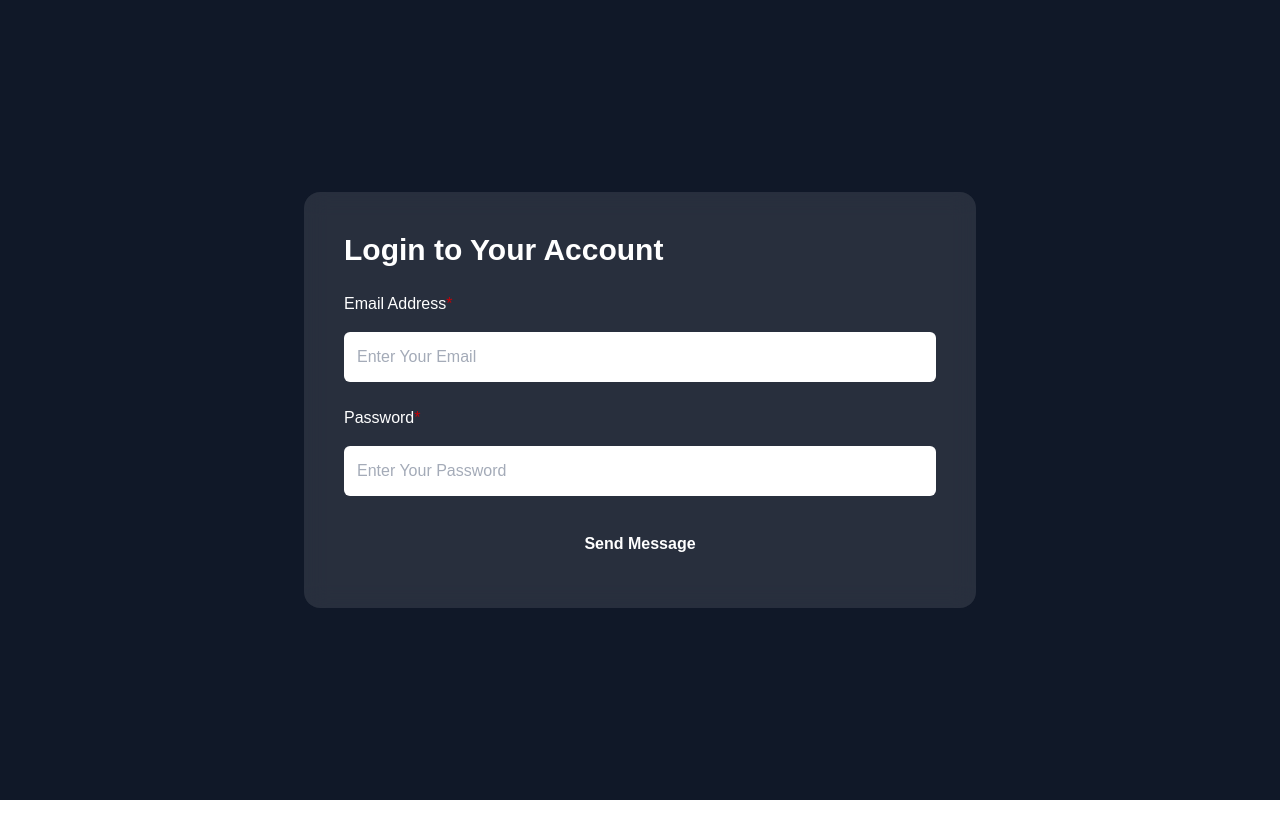
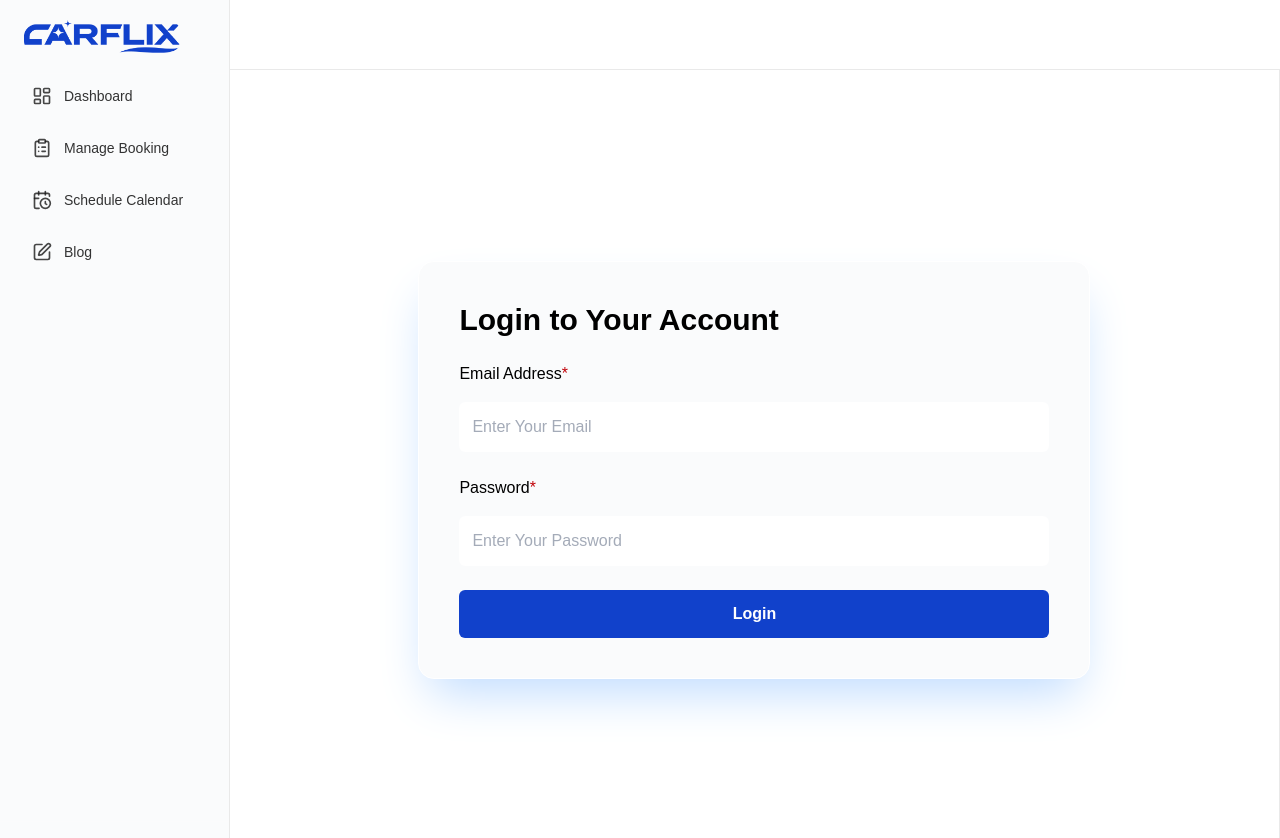
Before and after one commit to SopnilSwapon/car-flix-repo, a Next.js app: page / in a window 1280 px wide. Shown: the top 838 px of the page. Before the commit the page ends 800 px from the top, so only its background shows below. Built offline with nearby package versions, Linux system fonts and the light colour scheme.

Commit message:
added sidebar section

```diff
--- /dev/null
+++ b/app/Components/Sidebar.tsx
@@ -0,0 +1,88 @@
+"use client";
+
+import type { ComponentProps, ReactNode } from "react";
+import Link from "next/link";
+import Image from "next/image";
+import { usePathname } from "next/navigation";
+import {
+  LayoutDashboard,
+  ClipboardList,
+  CalendarClock,
+  PenSquare,
+} from "lucide-react";
+import logo from "@/public/Logo.png"
+
+type NavItem = {
+  label: string;
+  href: string;
+  icon: (props: ComponentProps<"svg">) => ReactNode;
+};
+
+const NAV_ITEMS: NavItem[] = [
+  { label: "Dashboard",        href: "/dashboard",        icon: (p) => <LayoutDashboard {...p} /> },
+  { label: "Manage Booking",   href: "/bookings",         icon: (p) => <ClipboardList {...p} /> },
+  { label: "Schedule Calendar",href: "/schedule",         icon: (p) => <CalendarClock {...p} /> },
+  { label: "Blog",             href: "/blog",             icon: (p) => <PenSquare {...p} /> },
+];
+
+export default function Sidebar() {
+  const pathname = usePathname();
+
+  return (
+    <aside
+      className="w-[280px] min-h-screen bg-foreground border-r border-[#E9E9E9]
+                 sticky top-0 flex flex-col"
+    >
+      {/* Header / Logo */}
+      <div className="flex items-center gap-3 px-6 py-5 border-b border-white/10">
+        {/* Replace /logo.svg with your logo path */}
+        <Image
+          src={logo}
+          alt="Logo"
+          width={156}
+          height={156}
+          className="rounded-xl"
+          priority
+        />
+      </div>
+
+      {/* Nav */}
+      <nav className="p-4 pt-0 space-y-2">
+        {NAV_ITEMS.map((item) => {
+          const active =
+            pathname === item.href || pathname?.startsWith(item.href + "/");
+
+          return (
+            <Link
+              key={item.href}
+              href={item.href}
+              className={[
+                "group flex items-center gap-3 px-4 py-3 rounded-xl transition",
+                "focus:outline-none focus:ring-2 focus:ring-white/30",
+                active
+                  ? "bg-[#1141CB1A] text-[#1141CB]"
+                  : "text-black/80 hover:text-[#1141CB] hover:bg-[#1141CB1A]",
+              ].join(" ")}
+              aria-current={active ? "page" : undefined}
+            >
+              <span className="shrink-0">
+                {item.icon({
+                  className: [
+                    "h-5 w-5 transition",
+                    active ? "opacity-100" : "opacity-90 group-hover:opacity-100",
+                  ].join(" "),
+                }) as ReactNode}
+              </span>
+              <span className="text-sm font-medium">{item.label}</span>
+            </Link>
+          );
+        })}
+      </nav>
+
+      {/* Optional footer / version / user */}
+      <div className="mt-auto px-6 py-4 text-xs text-white/60 border-t border-white/10">
+        © {new Date().getFullYear()} Your Brand
+      </div>
+    </aside>
+  );
+}
--- /dev/null
+++ b/app/Components/TopBar.tsx
@@ -0,0 +1,11 @@
+
+import { Bell, User } from "lucide-react";
+import React from "react";
+
+export default function TopBar() {
+  return (
+
+    <header className="h-[70px] bg-white border-b border-[#E9E9E9] flex items-center justify-end px-6 gap-4">
+    </header>
+  );
+}
--- a/app/Components/login.tsx
+++ b/app/Components/login.tsx
@@ -3,6 +3,7 @@
 import { useForm } from "react-hook-form";
 import { useMutation } from "@tanstack/react-query";
 import { useState } from "react";
+import { useRouter } from "next/navigation";
 
 type LoginFormInputs = {
   email: string;
@@ -11,7 +12,7 @@ type LoginFormInputs = {
 
 export default function LoginForm() {
   const [errorMsg, setErrorMsg] = useState<string | null>(null);
-
+  const router = useRouter();
   // React Hook Form
   const {
     register,
@@ -52,20 +53,22 @@ export default function LoginForm() {
   });
 
   const onSubmit = (data: LoginFormInputs) => {
-    mutation.mutate(data);
+    console.log("hello")
+    router.push("/dashboard")
+    // mutation.mutate(data);
   };
 
   return (
-    <div className="min-h-screen flex items-center justify-center bg-gray-900 p-4" >
+    <div className="min-h-screen flex items-center justify-center p-4" >
 
       <form
            onSubmit={handleSubmit(onSubmit)}
-           className="flex-1 flex flex-col gap-4 bg-white/10 p-6 sm:8 lg:p-10 max-w-2xl mx-auto rounded-2xl backdrop-blur-md"
+           className="flex-1 flex flex-col gap-4 bg-foreground shadow-2xl shadow-blue-200 border border-white p-6 sm:8 lg:p-10 max-w-2xl mx-auto rounded-2xl backdrop-blur-md"
          >
-           <h3 className="text-white text-xl lg:text-3xl font-semibold">
+           <h3 className=" text-xl lg:text-3xl font-semibold">
               Login to Your Account
            </h3>
-           <label className="mt-2 text-white">
+           <label className="mt-2 ">
              Email Address<span className="text-red-700">*</span>
            </label>
            <input
@@ -77,7 +80,7 @@ export default function LoginForm() {
            {errors.email && (
              <p className="text-red-500 text-sm">{errors.email.message}</p>
            )}
-           <label className="mt-2 text-white">
+           <label className="mt-2 ">
              Password<span className="text-red-700">*</span>
            </label>
            <input
@@ -85,23 +88,23 @@ export default function LoginForm() {
              placeholder="Enter Your Password"
              {...register("password", {
                required: "Password is required",
-               pattern: {
-                 value: /\S+@\S+\.\S+/,
-                 message: "Enter a valid email",
-               },
+              //  pattern: {
+              //    value: /\S+@\S+\.\S+/,
+              //    message: "Enter a valid email",
+              //  },
              })}
              className="p-3 rounded-md border border-white/30 bg-white text-black placeholder-[#A4ABB8] focus:outline-none focus:ring-2 focus:ring-orange-500"
            />
-           {errors.email && (
-             <p className="text-red-500 text-sm">{errors.email.message}</p>
+           {errors.password && (
+             <p className="text-red-500 text-sm">{errors.password.message}</p>
            )}
 
            <button
              type="submit"
              disabled={isSubmitting}
-             className="bg-text-secondary mt-2 cursor-pointer hover:bg-orange-600 disabled:opacity-60 text-white font-semibold py-3 rounded-md transition"
+             className="text-secondary mt-2 cursor-pointer bg-secondary hover:bg-blue-700!  font-semibold py-3 rounded-md transition"
            >
-             {isSubmitting ? "Sending..." : "Send Message"}
+             {isSubmitting ? "Logging..." : "Login"}
            </button>
 
            {/* {serverMsg && (
--- a/app/dashboard/page.tsx
+++ b/app/dashboard/page.tsx
@@ -2,6 +2,6 @@ import React from 'react'
 
 export default function page() {
   return (
-    <div>page</div>
+    <div className='text-red-800'>page</div>
   )
 }
--- a/app/globals.css
+++ b/app/globals.css
@@ -2,7 +2,8 @@
 
 :root {
   --background: #ffffff;
-  --foreground: #171717;
+  --foreground: #FAFBFC;
+  --secondary: #1141CB;
 }
 
 @theme inline {
@@ -16,13 +17,22 @@
 
 @media (prefers-color-scheme: dark) {
   :root {
-    --background: #0a0a0a;
-    --foreground: #ededed;
+    --background: #ffffff;
+    --foreground: #FAFBFC;
   }
 }
 
 body {
   background: var(--background);
-  color: var(--foreground);
+  color: black;
   font-family: Arial, Helvetica, sans-serif;
 }
+.bg-secondary{
+  background: var(--secondary);
+}
+.bg-foreground{
+  background: var(--foreground);
+}
+.text-secondary{
+  color: var(--background);
+}
--- a/app/layout.tsx
+++ b/app/layout.tsx
@@ -2,6 +2,8 @@ import type { Metadata } from "next";
 import { Geist, Geist_Mono, Roboto, } from "next/font/google";
 import "./globals.css";
 import QueryProvider from "./Provider/QueryProvider";
+import Sidebar from "./Components/Sidebar";
+import TopBar from "./Components/TopBar";
 
 const geistSans = Geist({
   variable: "--font-geist-sans",
@@ -30,9 +32,20 @@ export default function RootLayout({
   return (
     <html lang="en">
       <body
-        className={`${geistSans.variable} ${geistMono.variable} ${roboto.variable} antialiased`}
+        className={`${geistSans.variable} ${geistMono.variable} ${roboto.variable} antialiased max-w-[1320px] mx-auto`}
       >
-           <QueryProvider>{children}</QueryProvider>
+           <QueryProvider>
+            <div className="flex">
+
+            <Sidebar/>
+            <div className="w-full">
+            <TopBar/>
+            <div className="border-r min-h-[calc(100vh-70px)] border-[#E9E9E9]">
+            {children}
+            </div>
+            </div>
+            </div>
+            </QueryProvider>
 
       </body>
     </html>
--- a/package.json
+++ b/package.json
@@ -10,6 +10,7 @@
   },
   "dependencies": {
     "@tanstack/react-query": "^5.90.5",
+    "lucide-react": "^0.548.0",
     "next": "16.0.0",
     "react": "19.2.0",
     "react-dom": "19.2.0",
```
Also changed, not shown: public/Logo.png (added), 1 other file (tests, documents, lock files or other folders).
